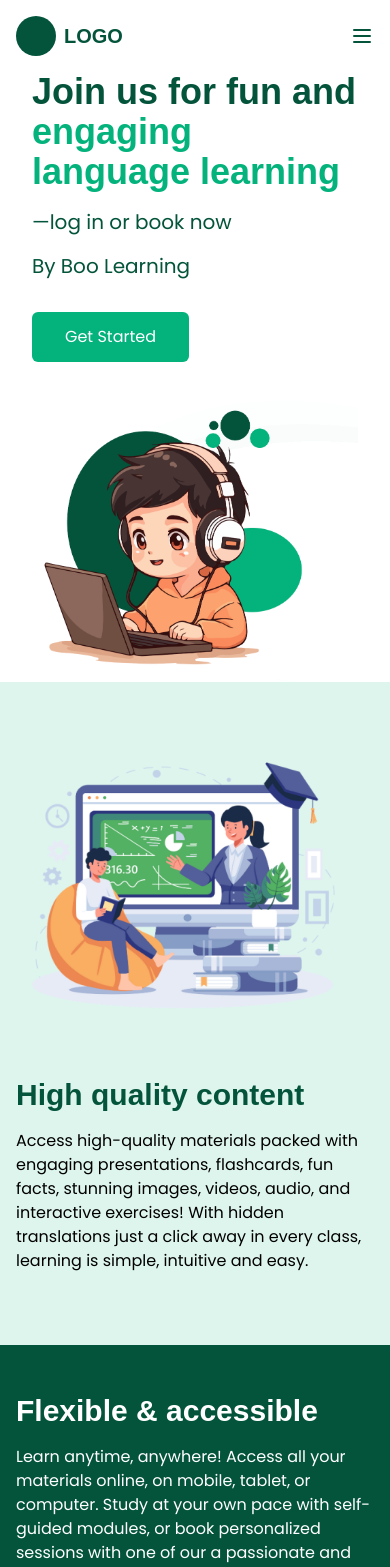
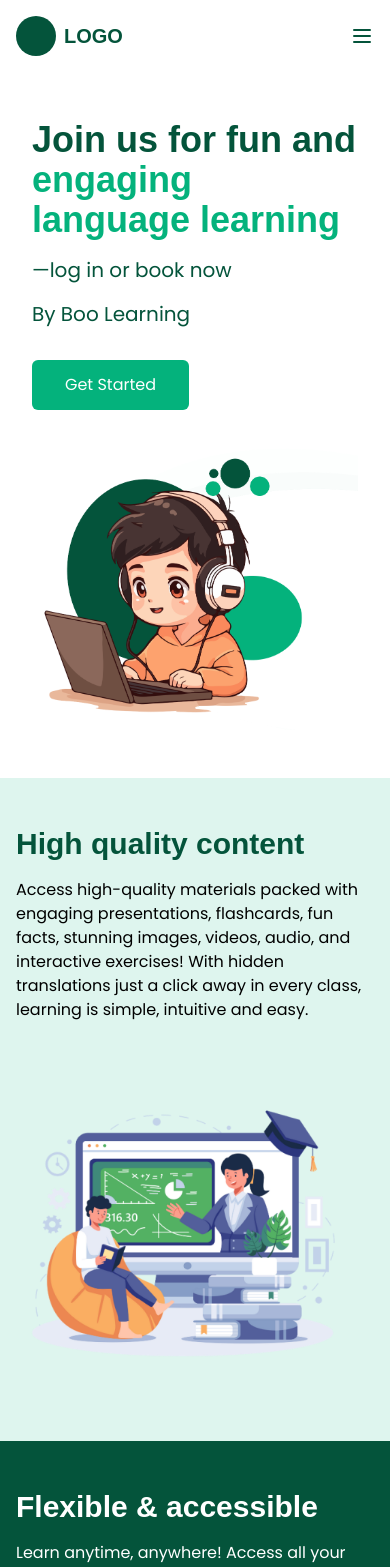
Before and after one commit to epichameed/Boolearning-Landing, a React (Vite) app: page / in a window 390 px wide. Shown: the top 1567 px of the page. Built offline with nearby package versions, Linux system fonts and the light colour scheme; a web font is replaced by a local one.

Commit message:
Home Page issues resolved.

```diff
--- a/src/Components/Hero.jsx
+++ b/src/Components/Hero.jsx
@@ -3,7 +3,7 @@ import React from 'react'
 const Hero = () => {
   return (
     <div className="bg-white_1 overflow-hidden w-full">
-      <div className="mx-auto px-8 py-0 lg:py-12 w-full">
+      <div className="mx-auto px-8 py-12 w-full">
         <div className="flex flex-col lg:flex-row items-center">
           <div className="flex flex-col lg:w-1/2 lg:pr-8">
             <h1 className="text-4xl lg:text-6xl font-extrabold text-green_3 font-rambla mb-4">
--- a/src/Pages/Home.jsx
+++ b/src/Pages/Home.jsx
@@ -13,7 +13,7 @@ const Home = () => {
       {/* High Quality Content Section */}
       <div className="bg-green_1 w-full py-12 lg:py-16">
         <div className="container mx-auto px-4 sm:px-6 lg:px-8">
-          <div className="flex flex-col lg:flex-row items-center gap-8 lg:gap-12">
+          <div className="flex flex-col-reverse lg:flex-row items-center gap-8 lg:gap-12">
             <div className="w-full lg:w-1/2">
               <img
                 src="./Purple.png"
@@ -68,7 +68,7 @@ const Home = () => {
       {/* High Quality Content Section */}
       <div className="bg-green_1 w-full py-12 lg:py-16">
         <div className="container mx-auto px-4 sm:px-6 lg:px-8">
-          <div className="flex flex-col lg:flex-row items-center gap-8 lg:gap-12">
+          <div className="flex flex-col-reverse lg:flex-row items-center gap-8 lg:gap-12">
             <div className="w-full lg:w-1/2">
               <img
                 src="/Purple.png"
```
